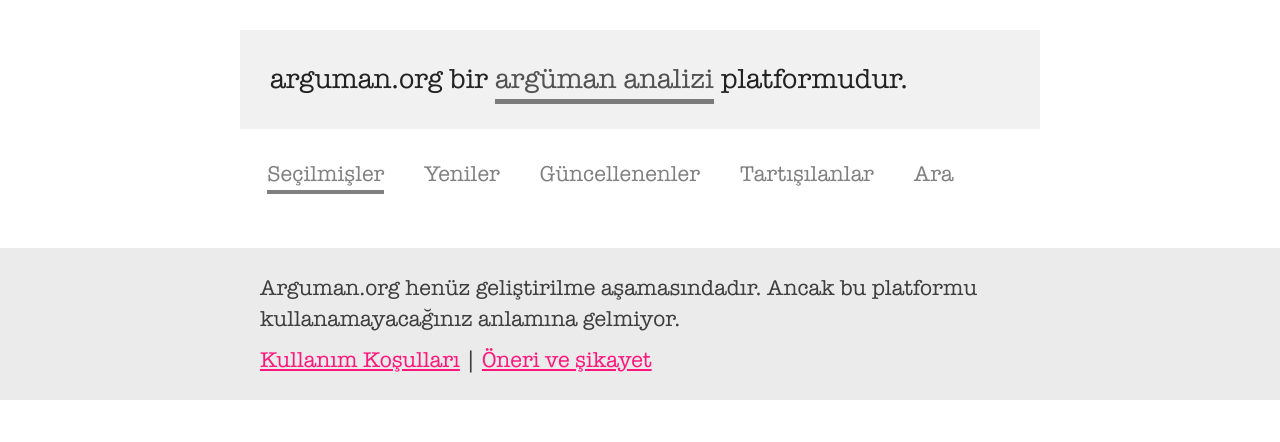
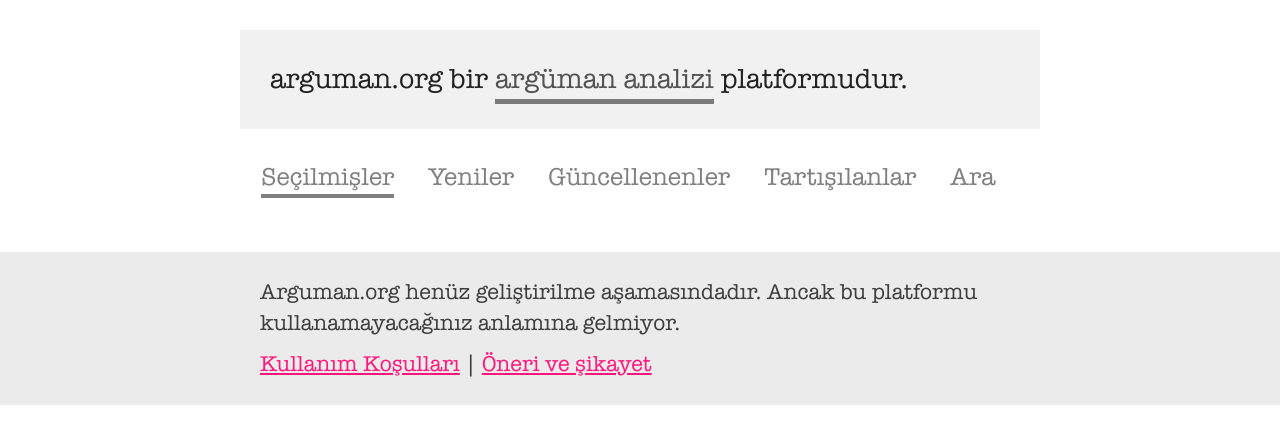
Before and after one commit to arguman/arguman.org, a Django app: page / in a window 1280 px wide. Shown: the part 116-558 px from the top of the page. Run offline with Django 3.2, Linux system fonts and the light colour scheme; data that the repository does not hold is empty; parts of the project's set-up code (start-up, migrations or seed data) failed here and were passed over.

Commit message:
Minor css fixes on tabs

```diff
--- a/web/static/css/main.css
+++ b/web/static/css/main.css
@@ -648,14 +648,14 @@ footer a {
 }
 
 .tabs {
-    font-size: 22px;
+    font-size: 25px;
     overflow: hidden;
     margin: 7px;
     padding: 0;
 }
 
 .tabs li {
-    margin: 0 20px 4px 20px;
+    margin: 0 20px 4px 14px;
     text-align: center;
     padding: 0;
     float: left;
--- a/web/templates/auth/profile.html
+++ b/web/templates/auth/profile.html
@@ -8,7 +8,6 @@
             <a class="gravatar profile-image" href="{% url "auth_profile" profile.username %}">
                 {% gravatar profile 160 %}
             </a>
-
             {% if can_follow %}
             <nav class="actions">
                 {% if is_followed %}
```
